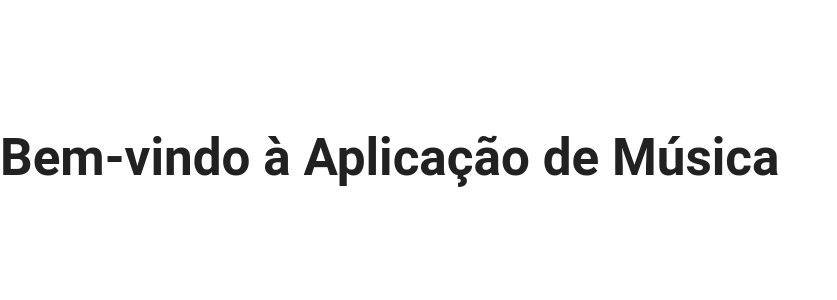
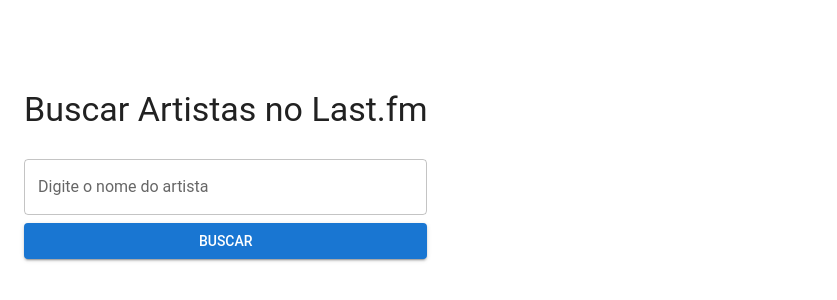
Before and after one commit to Gabvfla/Last-Fm, a React (Vite) app: page / in a window 1280 px wide. Shown: the part 242-542 px from the top of the page, without its empty margins (0-837 px from the left). Built offline with nearby package versions, Linux system fonts and the light colour scheme.

Commit message:
criei página inicial com layout básico

```diff
--- a/src/App.jsx
+++ b/src/App.jsx
@@ -1,5 +1,6 @@
 import React from "react";
 import { ThemeProvider, createTheme, CssBaseline } from "@mui/material";
+import Home from "./pages/Home";
 
 const theme = createTheme({
   palette: {
@@ -19,9 +20,7 @@
   return (
     <ThemeProvider theme={theme}>
       <CssBaseline />
-      <div>
-        <h1>Bem-vindo à Aplicação de Música</h1>
-      </div>
+      <Home />
     </ThemeProvider>
   );
 };
--- /dev/null
+++ b/src/pages/Home.jsx
@@ -0,0 +1,39 @@
+import React, { useState } from "react";
+import { Container, TextField, Button, Typography } from "@mui/material";
+
+const Home = () => {
+  const [query, setQuery] = useState("");
+
+  const handleSearch = () => {
+    if (!query.trim()) {
+      alert("O campo de busca não pode estar vazio!");
+      return;
+    }
+    console.log("Buscando:", query);
+  };
+
+  return (
+    <Container maxWidth="sm" style={{ marginTop: "2rem" }}>
+      <Typography variant="h4" align="center" gutterBottom>
+        Buscar Artistas no Last.fm
+      </Typography>
+      <TextField
+        label="Digite o nome do artista"
+        fullWidth
+        value={query}
+        onChange={(e) => setQuery(e.target.value)}
+        margin="normal"
+      />
+      <Button
+        variant="contained"
+        color="primary"
+        fullWidth
+        onClick={handleSearch}
+      >
+        Buscar
+      </Button>
+    </Container>
+  );
+};
+
+export default Home;
```
